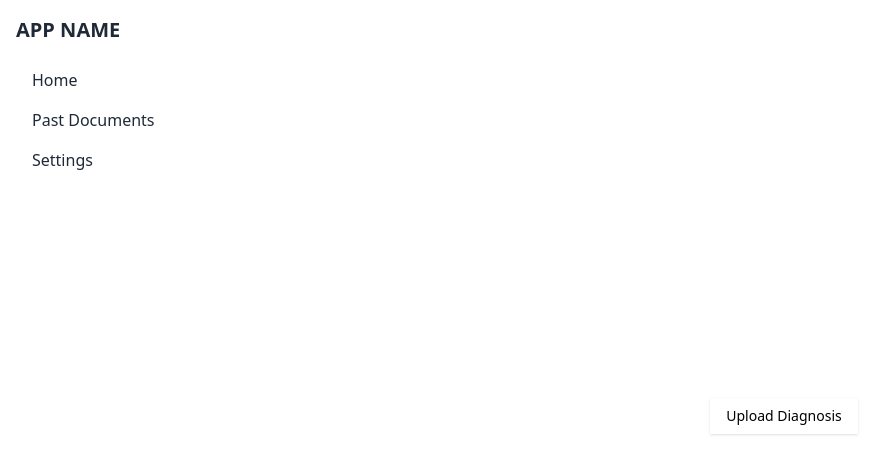
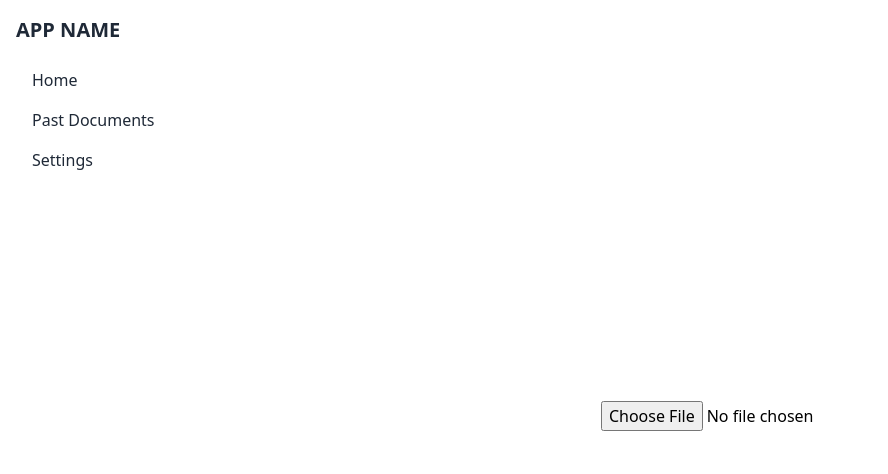
Before and after one commit to suwubham/CODEWAVE_DocTalk-Decode, a React (Vite) app in the folder frontend/: page / in a window 1280 px wide. Shown: the top 474 px of the page, without its empty margins (0-888 px from the left). Built offline with nearby package versions, Linux system fonts and the light colour scheme; no server answers; the database is empty.

Commit message:
update package

```diff
--- /dev/null
+++ b/frontend/src/components/FileUpload.tsx
@@ -0,0 +1,61 @@
+// src/components/FileUpload.tsx
+import React, { useState } from "react";
+import { ref, uploadBytesResumable, getDownloadURL } from "firebase/storage";
+import { storage } from "../../firebase";
+
+const FileUpload: React.FC = () => {
+  const [file, setFile] = useState<File | null>(null);
+  const [uploadProgress, setUploadProgress] = useState<number>(0);
+  const [downloadURL, setDownloadURL] = useState<string | null>(null);
+
+  const handleFileChange = (event: React.ChangeEvent<HTMLInputElement>) => {
+    if (event.target.files) {
+      setFile(event.target.files[0]);
+    }
+  };
+
+  const handleUpload = () => {
+    if (!file) return;
+
+    const storageRef = ref(storage, `files/${file.name}`);
+    const uploadTask = uploadBytesResumable(storageRef, file);
+
+    uploadTask.on(
+      "state_changed",
+      (snapshot) => {
+        const progress =
+          (snapshot.bytesTransferred / snapshot.totalBytes) * 100;
+        setUploadProgress(progress);
+      },
+      (error) => {
+        console.error("Upload failed", error);
+      },
+      () => {
+        getDownloadURL(uploadTask.snapshot.ref).then((url) => {
+          setDownloadURL(url);
+        });
+      }
+    );
+  };
+
+  return (
+    <div>
+      <input type="file" onChange={handleFileChange} />
+      <button onClick={handleUpload} disabled={!file} className="text-white">
+        Upload
+      </button>
+
+      {/* {uploadProgress > 0 && <p>Progress: {uploadProgress}%</p>} */}
+      {downloadURL && (
+        <div>
+          <p>File uploaded successfully!</p>
+          <a href={downloadURL} target="_blank" rel="noopener noreferrer">
+            View File
+          </a>
+        </div>
+      )}
+    </div>
+  );
+};
+
+export default FileUpload;
--- a/frontend/src/components/Upload.tsx
+++ b/frontend/src/components/Upload.tsx
@@ -1,7 +1,21 @@
 import { Button } from "@/components/ui/button";
+import { storage } from "../../firebase";
+import { getStorage, ref } from "firebase/storage";
+import FileUpload from "./FileUpload";
 
 const Upload = () => {
-  return <Button onClick={() => {}}>Upload Diagnosis</Button>;
+  const upload_pic = () => {
+    console.log("Hello World");
+    const spaceref = ref(storage, "app.png");
+    console.log(spaceref);
+  };
+
+  return (
+    <>
+      <FileUpload />
+      {/* <Button onClick={upload_pic}>Upload Diagnosis</Button> */}
+    </>
+  );
 };
 
 export default Upload;
```
Also changed, not shown: 1 other file (tests, documents, lock files or other folders).
